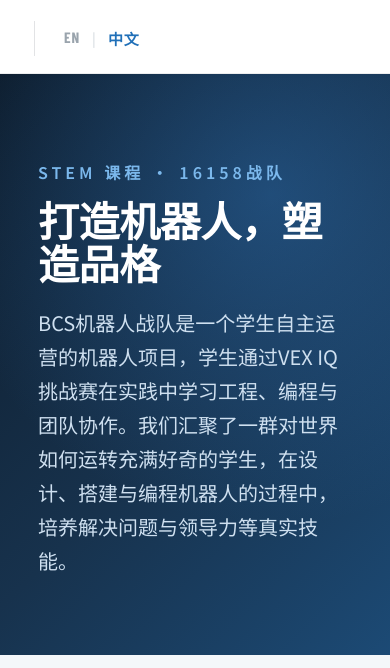
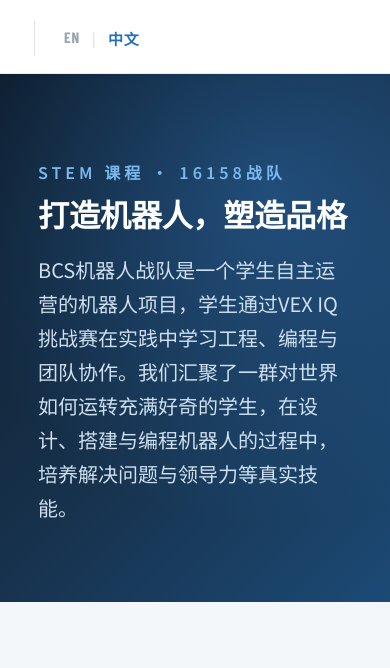
Before and after one commit to bcsrobotics/robotics, a plain HTML site: page index-zh.html in a window 390 px wide. Shown: the part 176-844 px from the top of the page. Drawn offline with nearby package versions, Linux system fonts and the light colour scheme; a web font is replaced by a local one.

Commit message:
Add files via upload

```diff
--- a/index-zh.html
+++ b/index-zh.html
@@ -160,6 +160,17 @@
     letter-spacing: -0.01em;
     max-width: 984px;
     margin-bottom: 22px;
+  }
+  .hero-title.oneline {
+    white-space: nowrap;
+    font-size: clamp(24px, 4.4vw, 60px);
+    max-width: none;
+  }
+  @media (max-width: 560px) {
+    .hero-title.oneline {
+      white-space: normal;
+      font-size: clamp(24px, 8vw, 38px);
+    }
   }
   .hero-sub {
     font-size: 20px;
@@ -442,7 +453,7 @@
 <div class="hero-band">
   <div class="hero-inner">
     <div class="hero-eyebrow">STEM 课程 &middot; 16158战队</div>
-    <h1 class="hero-title">打造机器人，塑造品格</h1>
+    <h1 class="hero-title oneline">打造机器人，塑造品格</h1>
     <p class="hero-sub">BCS机器人战队是一个学生自主运营的机器人项目，学生通过VEX IQ挑战赛在实践中学习工程、编程与团队协作。我们汇聚了一群对世界如何运转充满好奇的学生，在设计、搭建与编程机器人的过程中，培养解决问题与领导力等真实技能。</p>
   </div>
 </div>
```
Also changed, not shown: index.html (+12 -1 lines).
